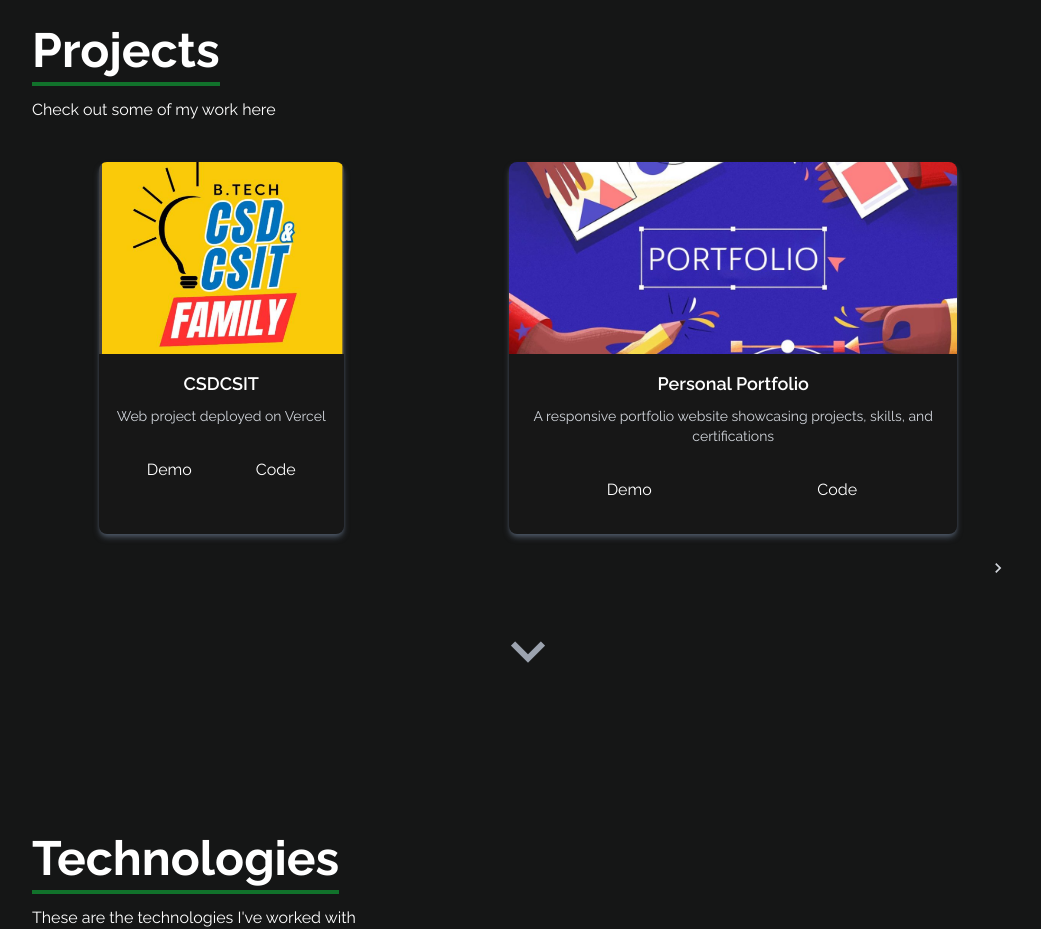
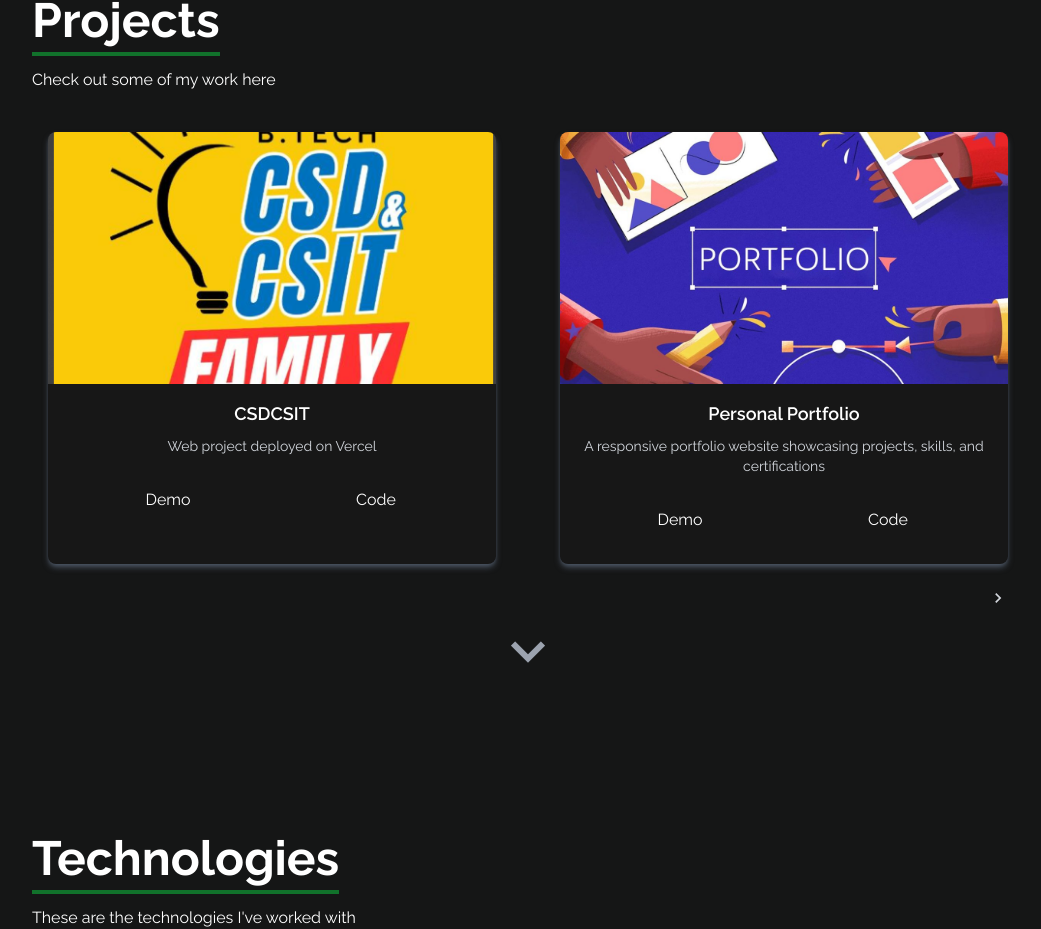
Before and after one commit to mounika-2131/my-portfolio-2025, a React (Vite) app: page / in a window 1280 px wide. Shown: the part 1698-2627 px from the top of the page, without its empty margins (112-1153 px from the left). Built offline with nearby package versions, Linux system fonts and the light colour scheme.

Commit message:
Made project cards consistent size with 16:9 aspect ratio for better visual balance

```diff
--- a/src/components/ProjectCard.jsx
+++ b/src/components/ProjectCard.jsx
@@ -3,7 +3,7 @@ import React from "react";
 const ProjectCard = ({ project, handleModalInfo }) => {
   return (
     <div className="shadow-md shadow-gray-600 rounded-lg max-w-md mx-auto overflow-hidden bg-neutral-900">
-      <div className="h-40 md:h-48 w-full overflow-hidden">
+      <div className="aspect-video w-full overflow-hidden">
         <img
           onClick={() => handleModalInfo(project)}
           src={project.src}
--- a/src/components/pages/AllProjects-comps/AllProjects.jsx
+++ b/src/components/pages/AllProjects-comps/AllProjects.jsx
@@ -38,7 +38,9 @@ const AllProjects = () => {
                         <div className="flex justify-center">
                             {projects.map(({ id, src, demo, code }) => (
                                 <div key={id} className='shadow-md shadow-gray-600 rounded-lg max-w-md mx-auto'>
-                                    <img loading='lazy' src={src} alt="project card" className='rounded-md duration-200 hover:scale-105' />
+                                    <div className="aspect-video w-full overflow-hidden">
+                                        <img loading='lazy' src={src} alt="project card" className='w-full h-full object-cover rounded-md duration-200 hover:scale-105' />
+                                    </div>
                                     <div className='flex items-center justify-center'>
                                         <a href={demo} target="_blank" rel="noopener noreferrer" className='w-1/2 px-6 py-2 m-4 duration-200 hover:scale-125 text-center'>Demo</a>
                                         <a href={code} target="_blank" rel="noopener noreferrer" className='w-1/2 px-6 py-2 m-4 duration-200 hover:scale-125 text-center'>Code</a>
@@ -51,7 +53,9 @@ const AllProjects = () => {
                             {
                                 projects.map(({ id, src, demo, code }) => (
                                         <div key={id} className='shadow-md shadow-gray-600 rounded-lg max-w-md mx-auto'>
-                                            <img loading='lazy' src={src} alt="project card" className='rounded-md duration-200 hover:scale-105' />
+                                            <div className="aspect-video w-full overflow-hidden">
+                                                <img loading='lazy' src={src} alt="project card" className='w-full h-full object-cover rounded-md duration-200 hover:scale-105' />
+                                            </div>
                                             <div className='flex items-center justify-center'>
                                                 <a href={demo} target="_blank" rel="noopener noreferrer" className='w-1/2 px-6 py-2 m-4 duration-200 hover:scale-125 text-center'>Demo</a>
                                                 <a href={code} target="_blank" rel="noopener noreferrer" className='w-1/2 px-6 py-2 m-4 duration-200 hover:scale-125 text-center'>Code</a>
```
